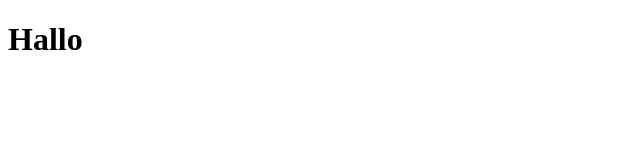
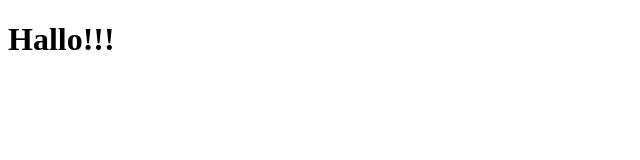
Before and after one commit to OleksandraLys/homework, a plain HTML site: page index.html in a window 1280 px wide. Shown: the full height of the page, 0-640 px from the left. Drawn offline with Linux system fonts and the light colour scheme.

Commit message:
Update index.html

```diff
--- a/index.html
+++ b/index.html
@@ -7,6 +7,6 @@
     <title>Document</title>
 </head>
 <body>
-    <h1>Hallo</h1>
+    <h1>Hallo!!!</h1>
 </body>
 </html>
```
